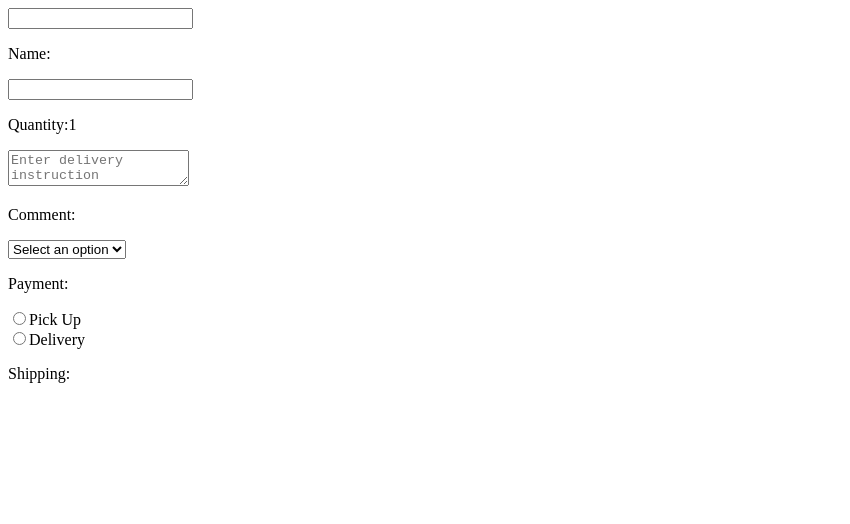
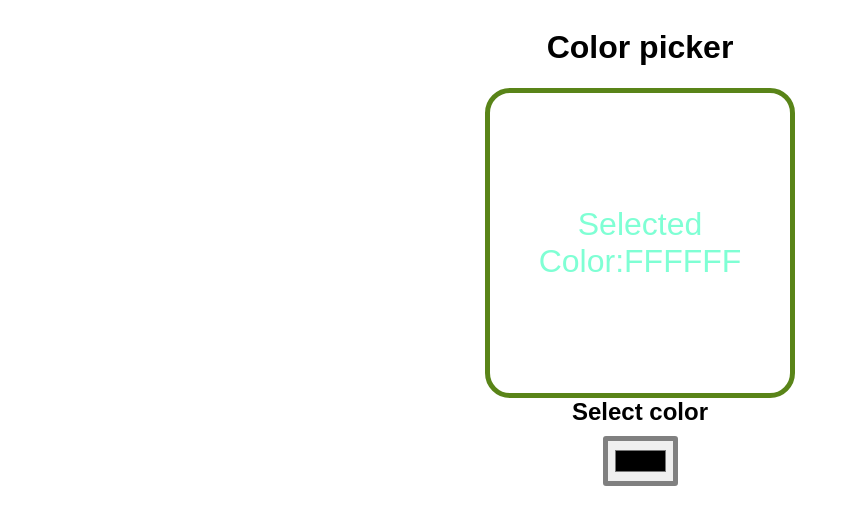
Before and after one commit to UWIMANIDUHAYEEsther/my-react-app, a React (Vite) app: page / in a window 1280 px wide. Shown: the top 524 px of the page, without its empty margins (0-850 px from the left). Built offline with nearby package versions, Linux system fonts and the light colour scheme.

Commit message:
Color picker app used to pick any color you want

```diff
--- a/src/App.jsx
+++ b/src/App.jsx
@@ -1,11 +1,11 @@
 
-import Mycomponent from './Mycomponent'
+import ColorPicker from './ColorPicker'
 
 function App(){
 
     return(
              <>
-             <Mycomponent/>
+             <ColorPicker/>
 
              </>
 
--- /dev/null
+++ b/src/ColorPicker.jsx
@@ -0,0 +1,21 @@
+
+import React, {useState}  from 'react'
+
+function ColorPicker(){
+const [color,setcolor]=useState('FFFFFF')
+function handlecolorchange(event){
+
+    setcolor(event.target.value)
+}
+return (<div className='color-picker-component'>
+<h1>Color picker</h1>
+<div className='color-display' style={{backgroundColor:color}}>
+    <p>Selected Color:{color}</p>
+    </div>
+    <label>Select color</label>
+    <input type='color' value={color} onChange={handlecolorchange}>
+    </input>
+</div>)
+
+}
+export  default ColorPicker
--- a/src/index.css
+++ b/src/index.css
@@ -1,26 +1,40 @@
-.counter-container{
-    text-align: center;
-    font-family: Arial,  sans-serif;
+body{
+font-family:Arial, sans-serif;
 }
-.counter-display{
-margin-top: 0;
-margin-bottom: 50px;
-font-size: 10em;
-
+.color-picker-component{
+display: flex;
+flex-direction: column;
+align-items: center;
+}
+.h1{
+    margin:50px;
+    font-size:3rem;
+}
+.color-display{
+    width:300px;
+    height:300px;
+    display: flex;
+    justify-content: center;
+    align-items: center;
+    border:5px solid rgb(89, 132, 24);
+    border-radius: 25px;
+    margin-bottom: 25;
 
 }
-.counter-button{
-
-    width:150px;
-    height:50px;
+.color-display p{
+ color:aquamarine;
+ font-size:2em;
+ text-align: center;
+}
+label{
+    font-size: 1.5em;
     font-weight: bold;
-    margin:0px 10px;
-    font-size: 1.5em;
-    background-color: rgba(0, 0, 255, 0.354);
-    border:none;
-    border-radius: 5px;
-    cursor:pointer;
+    margin-bottom: 10px;
 }
-.counter-button:hover{
-  background-color: rgba(0, 0, 255, 0.075);
+input[type='color']{
+width:75px;
+height:50px;
+border-radius: 3px;
+border: 5px solid grey;
+padding: 5px;
 }
```
